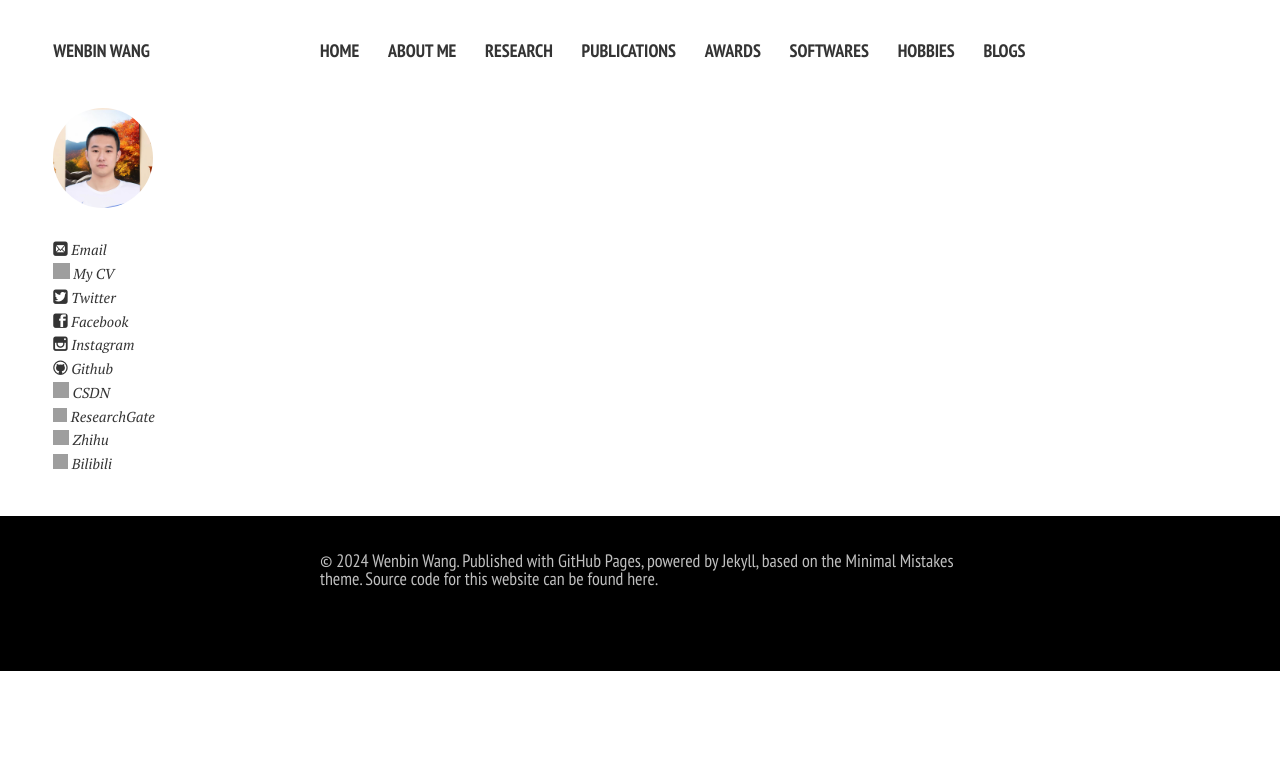
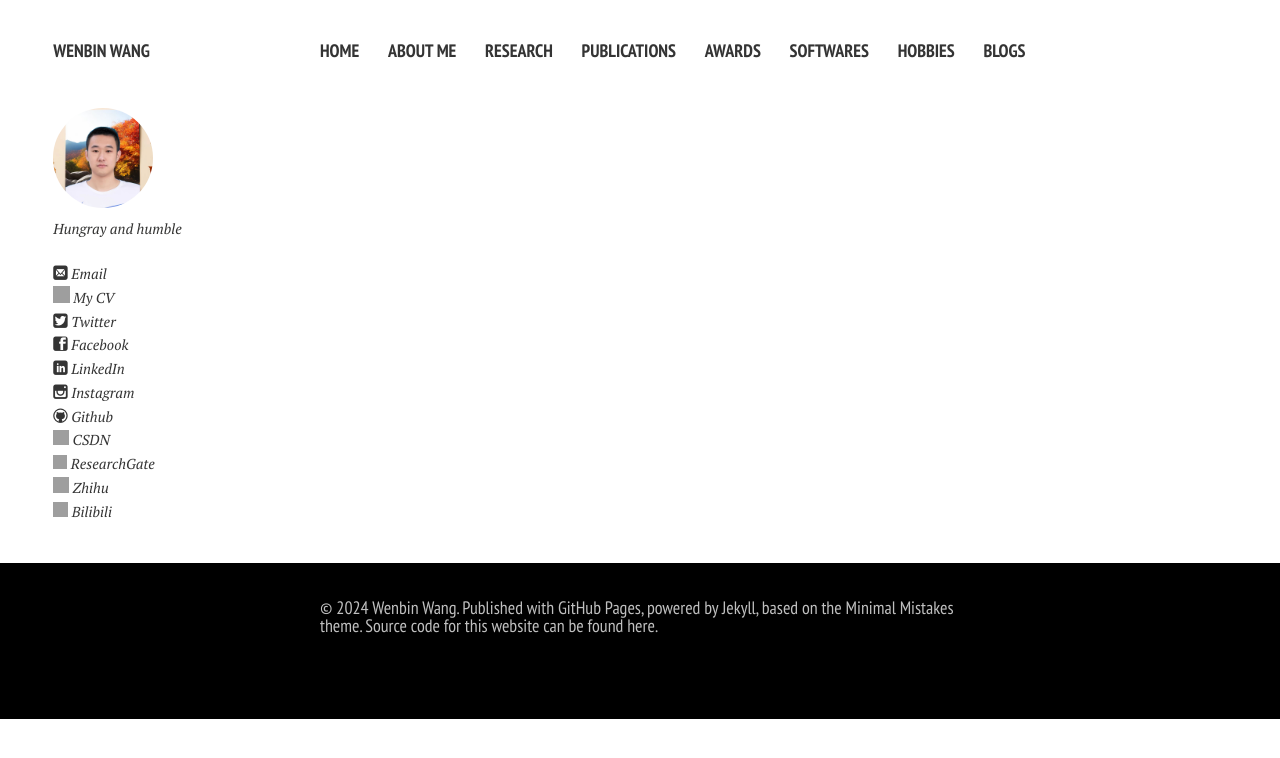
Before and after one commit to LuminaryAlexander/LuminaryAlexander.github.io, a Jekyll site: the page built from awards/test.md, in a window 1280 px wide. Shown: the top 758 px of the page. Built offline with Jekyll 4.4.1, drawn with Linux system fonts in a browser that asks for light colours; nearby versions of some CDN libraries; our own code applies the rules of GitHub Pages for plain Markdown files; comment, search, counter and statistics services are not loaded; a style sheet for code colours, icons or effects is not loaded; part of the change alters nothing that is shown; grey boxes are pictures that could not be loaded.

Commit message:
Update _config.yml

```diff
--- a/_config.yml
+++ b/_config.yml
@@ -8,14 +8,14 @@ url:
 owner:
   name: Wenbin Wang
   avatar: Wenbin.jpg
-  # bio: Two roads diverged in woods, I took the one less traveled by.
+  bio: Hungray and humble
   email: wangwb2023@shanghaitech.edu.cn
   cv: https://maifile.cn/est/a65fb0a8eb8578/pdf
   # Social networking links are used in author-bio sidebar. Update and remove as you like.
   twitter: LuminaryAl13281
   github: LuminaryAlexander
   csdn: 2402_83725027?type=lately
-  # linkedin: hanlincai
+  linkedin: luminary-alexander-5887002bb
   # scholar: https://scholar.google.com/citations?user=8igSoWgAAAAJ
   bilibili: 3546649655773316
   researchgate: https://www.researchgate.net/profile/Wang-Wenbin-12
```
